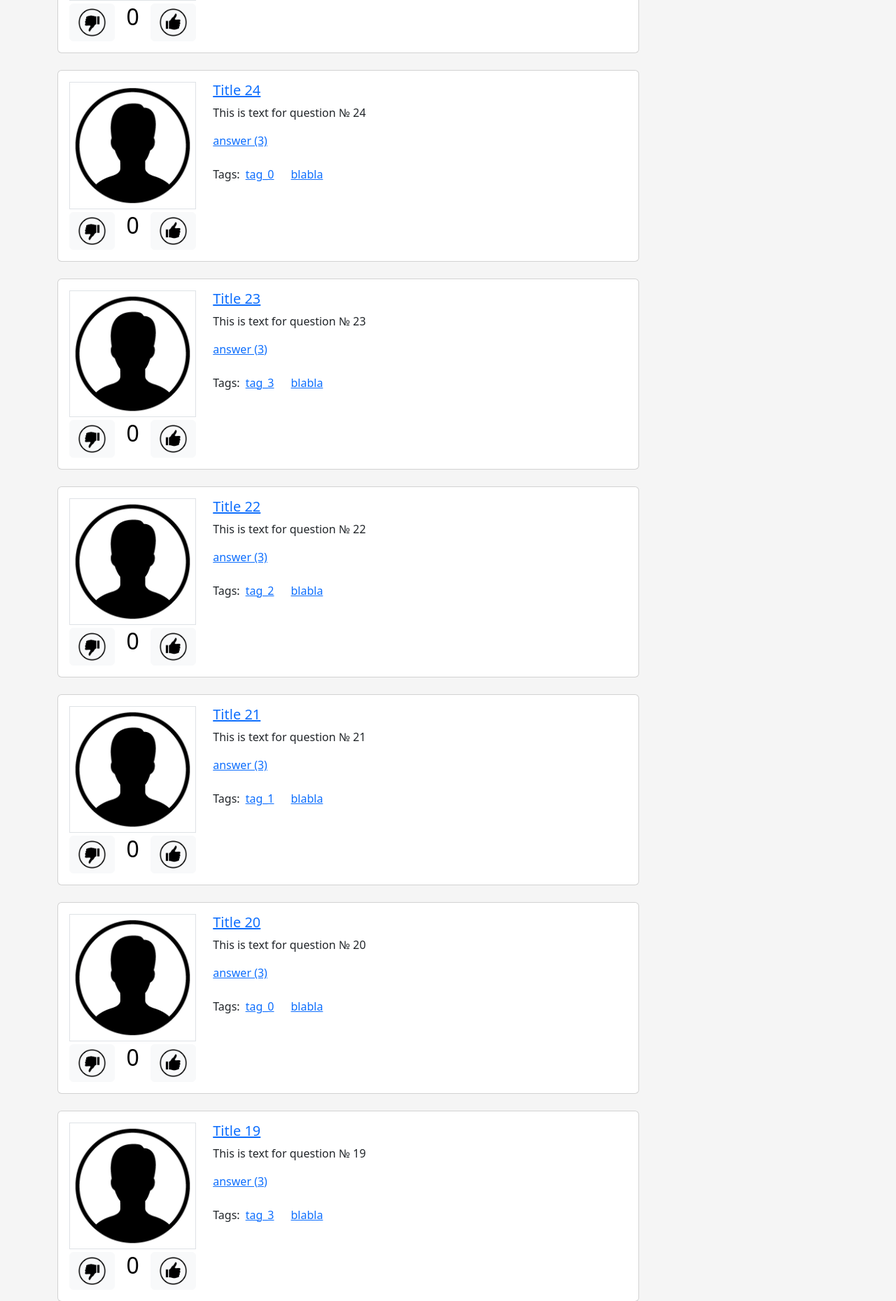
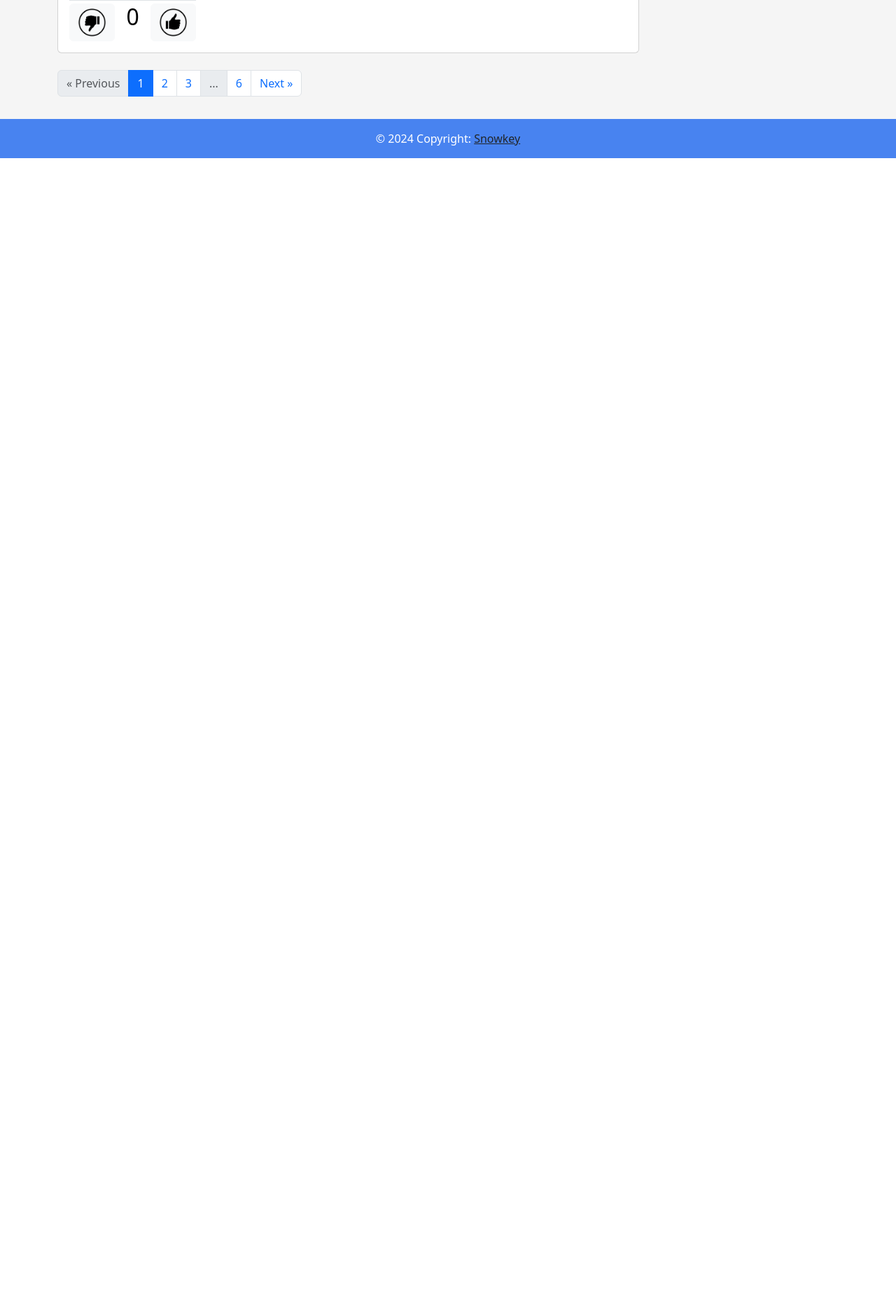
Before and after one commit to Snowkey505/askme_soynikov, a Django app: page /hot/ in a window 1280 px wide. Shown: the part 1556-3415 px from the top of the page at 70% size. After the commit the page ends 1782 px from the top, so only its background shows below. Run offline with Django 5.2, Linux system fonts and the light colour scheme; some libraries are stand-ins or nearby versions.

Commit message:
corrections

```diff
--- a/askme/app/templates/ask.html
+++ b/askme/app/templates/ask.html
@@ -54,7 +54,9 @@
         </div>
 
         <div class="col-12 mt-3">
-            <button class="btn btn-primary" type="submit" data-mdb-ripple-init>Ask!</button>
+            <a href="{% url 'index' %}" class="btn btn-primary" data-mdb-ripple-init>
+                Ask!
+            </a>
         </div>
     </form>
 
--- a/askme/app/templates/hot.html
+++ b/askme/app/templates/hot.html
@@ -11,8 +11,10 @@
 <div class="col-9">
     <div class="d-flex flex-column gap-3">
         {% for question in questions %}
-            {% include 'layouts/question.html' %}
+        {% include 'layouts/question.html' %}
         {% endfor %}
+
+        {% include 'layouts/pagination.html' %}
 
     </div>
 </div>
--- a/askme/app/templates/login.html
+++ b/askme/app/templates/login.html
@@ -35,12 +35,14 @@
             </div>
 
             <div class="col-12 mt-3">
-                <button class="btn btn-primary" type="submit" data-mdb-ripple-init>Log in!</button>
+                <a href="{% url 'index'  %}" class="btn btn-primary" data-mdb-ripple-init>
+                    Log in!
+                </a>
             </div>
         </form>
 
         <div class="mt-3">
-            <a href="#">Create new account</a>
+            <a href="{% url 'signup' %}">Create new account</a>
         </div>
     </div>
 
--- a/askme/app/templates/settings.html
+++ b/askme/app/templates/settings.html
@@ -36,7 +36,7 @@
             </div>
             <div class="invalid-feedback">Please upload a valid file</div>
         </div>
-        <button class="btn btn-primary mt-3" type="submit">Update Settings</button>
+        <a href="{% url 'index' %}" class="btn btn-primary" data-mdb-ripple-init>Update settings</a>
     </form>
 </div>
 
--- a/askme/app/templates/signup.html
+++ b/askme/app/templates/signup.html
@@ -85,7 +85,7 @@
         </div>
 
         <div class="col-12 mt-3">
-            <button class="btn btn-primary" type="submit" data-mdb-ripple-init>Register!</button>
+            <a href="{% url 'index' %}" class="btn btn-primary" data-mdb-ripple-init>Register!</a>
         </div>
     </form>
 </div>
--- a/askme/app/views.py
+++ b/askme/app/views.py
@@ -1,6 +1,6 @@
 import copy
 
-from django.core.paginator import Paginator
+from django.core.paginator import Paginator, PageNotAnInteger, EmptyPage
 from django.template.response import TemplateResponse
 from django.shortcuts import render
 
@@ -18,17 +18,30 @@ ANSWERS = [f"Sometimes answer is in your knowledge, so you just have to just fin
 TAGS = ["tag_0", "tag_1", "tag_2", "tag_3", "blabla"]
 
 
+def paginate(objects_list, request, per_page=5):
+    page_number = request.GET.get('page', 1)
+    paginator = Paginator(objects_list, per_page)
+
+    try:
+        page = paginator.page(page_number)
+    except PageNotAnInteger:
+        page = paginator.page(1)
+    except EmptyPage:
+        page = paginator.page(paginator.num_pages)
+
+    return page
+
+
 def index(request):
-    page_num = request.GET.get('page', 1)
-    paginator = Paginator(QUESTIONS, 5)
-    page = paginator.page(page_num)
+    page = paginate(QUESTIONS, request)
     return render(request, 'index.html', context={'questions': page.object_list, 'page_obj': page, 'tags': TAGS})
 
 
 def hot(request):
     hot_questions = copy.deepcopy(QUESTIONS)
     hot_questions.reverse()
-    return render(request, 'hot.html', context={'questions': hot_questions, 'tags': TAGS})
+    page = paginate(hot_questions, request)
+    return render(request, 'hot.html', context={'questions': page.object_list, 'page_obj': page, 'tags': TAGS})
 
 
 def login(request):
@@ -45,17 +58,13 @@ def signup(request):
 
 def tag(request, tag_name):
     tag_questions = [question for question in QUESTIONS if tag_name in question['tags']]
-    page_num = request.GET.get('page', 1)
-    paginator = Paginator(tag_questions, 5)
-    page = paginator.page(page_num)
+    page = paginate(tag_questions, request)
     return render(request, 'tag.html', context={'questions': page.object_list, 'page_obj': page, 'tag_name': tag_name, 'tags': TAGS})
 
 
 def question(request, question_id):
     question = QUESTIONS[question_id]
-    page_num = request.GET.get('page', 1)
-    paginator = Paginator(ANSWERS, 3)
-    page = paginator.page(page_num)
+    page = paginate(ANSWERS, request)
     return render(request, 'question.html', context={'question': question, 'tags': TAGS, 'answers': page.object_list, 'page_obj': page})
 
 
```
